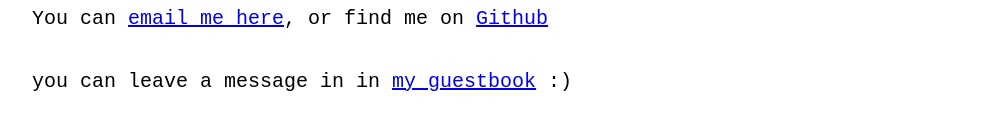
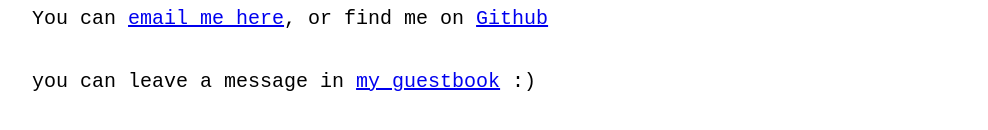
Before and after one commit to muhashi/muhashi.github.io, a SvelteKit app: page / in a window 1280 px wide. Shown: the part 334-464 px from the top of the page, without its empty margins (96-1084 px from the left). Built offline with nearby package versions, Linux system fonts and the light colour scheme.

Commit message:
Fix typo in about

```diff
--- a/src/routes/About.svelte
+++ b/src/routes/About.svelte
@@ -14,7 +14,7 @@
       >email me here</Email
     >, or find me on <a href="https://github.com/muhashi">Github</a>
   </p>
-  <p>you can leave a message in in <a href="https://muhashi.atabook.org/">my guestbook</a> :&rpar;</p>
+  <p>you can leave a message in <a href="https://muhashi.atabook.org/">my guestbook</a> :&rpar;</p>
 </div>
 
 <style>
```
